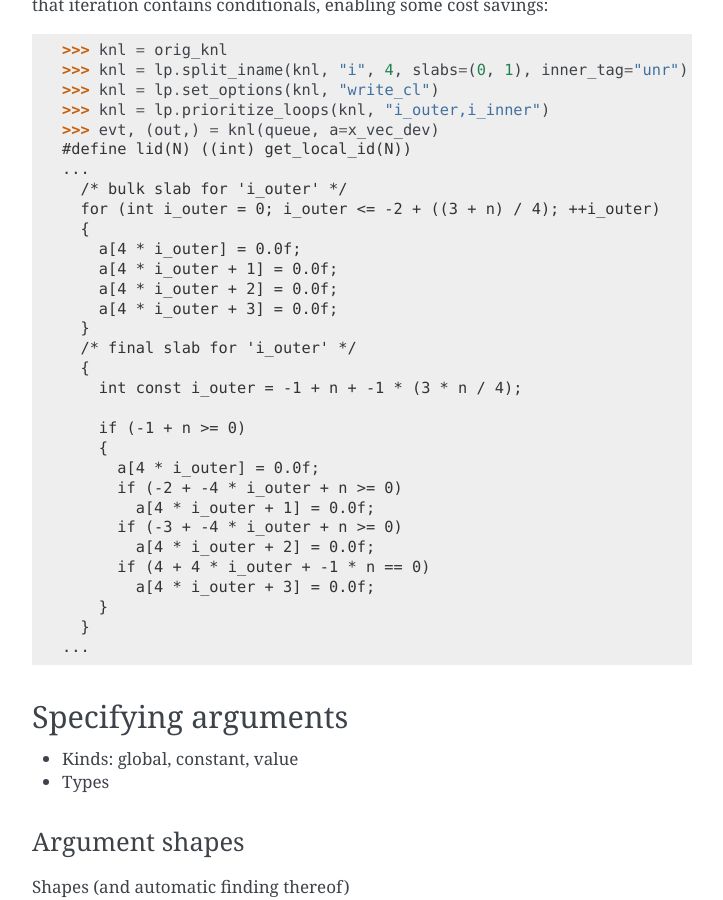
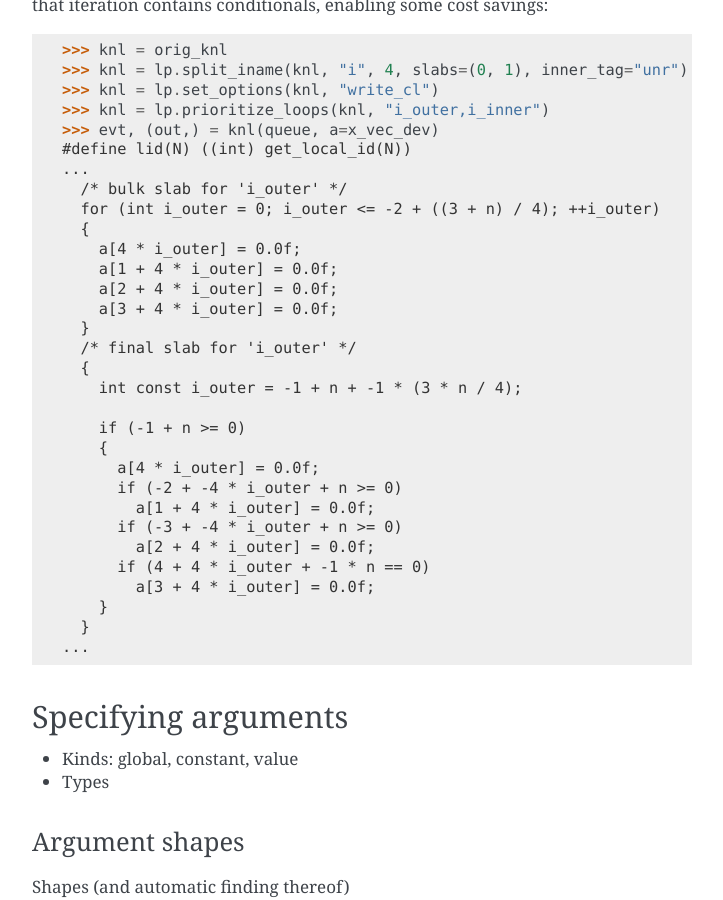
Before and after one commit to inducer/loopy, a Sphinx documentation site: the page built from doc/tutorial.rst, in a window 1280 px wide and 900 px high, scrolled down 15077 px. Shown: the whole window, without its empty margins (388-1111 px from the left). Built offline with Sphinx 7.4.7, drawn with Linux system fonts in a browser that asks for light colours.

Commit message:
fixes changed in docs.

```diff
--- a/doc/tutorial.rst
+++ b/doc/tutorial.rst
@@ -800,9 +800,9 @@ enabling some cost savings:
       for (int i_outer = 0; i_outer <= -2 + ((3 + n) / 4); ++i_outer)
       {
         a[4 * i_outer] = 0.0f;
-        a[4 * i_outer + 1] = 0.0f;
-        a[4 * i_outer + 2] = 0.0f;
-        a[4 * i_outer + 3] = 0.0f;
+        a[1 + 4 * i_outer] = 0.0f;
+        a[2 + 4 * i_outer] = 0.0f;
+        a[3 + 4 * i_outer] = 0.0f;
       }
       /* final slab for 'i_outer' */
       {
@@ -812,11 +812,11 @@ enabling some cost savings:
         {
           a[4 * i_outer] = 0.0f;
           if (-2 + -4 * i_outer + n >= 0)
-            a[4 * i_outer + 1] = 0.0f;
+            a[1 + 4 * i_outer] = 0.0f;
           if (-3 + -4 * i_outer + n >= 0)
-            a[4 * i_outer + 2] = 0.0f;
+            a[2 + 4 * i_outer] = 0.0f;
           if (4 + 4 * i_outer + -1 * n == 0)
-            a[4 * i_outer + 3] = 0.0f;
+            a[3 + 4 * i_outer] = 0.0f;
         }
       }
     ...
```
